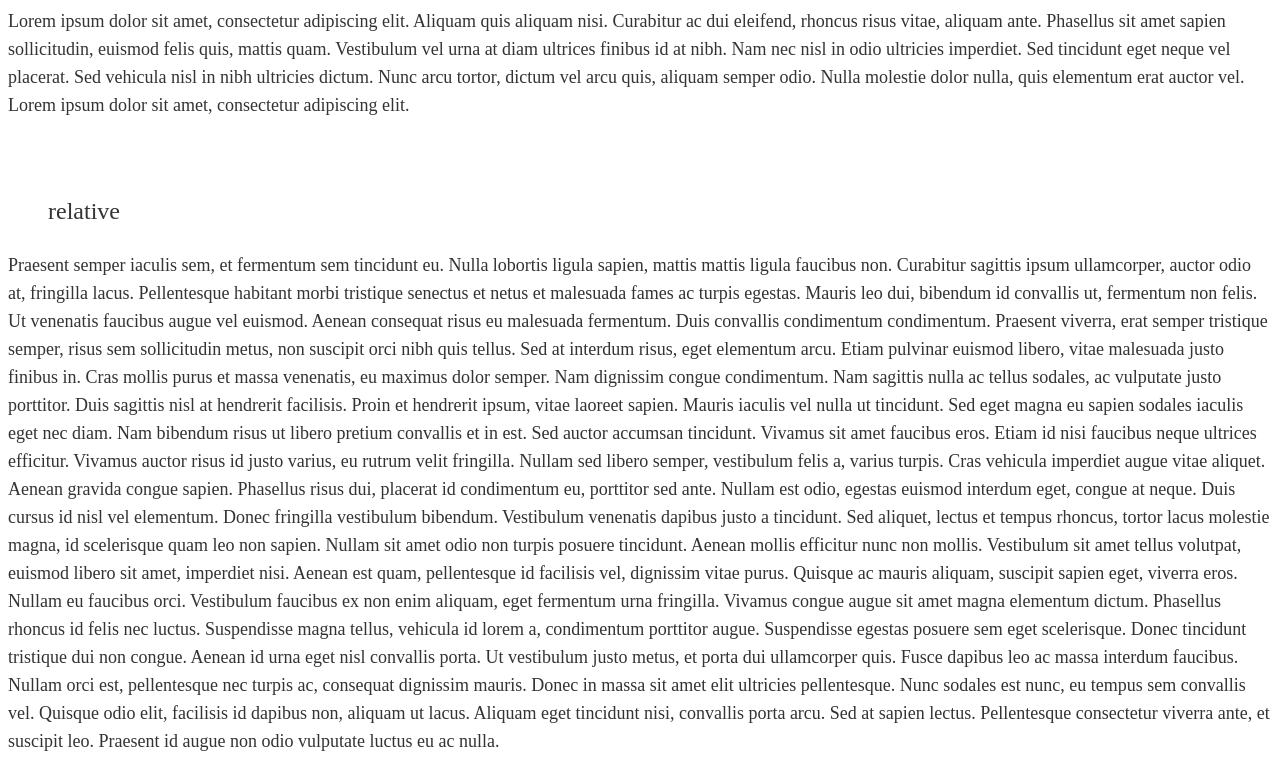
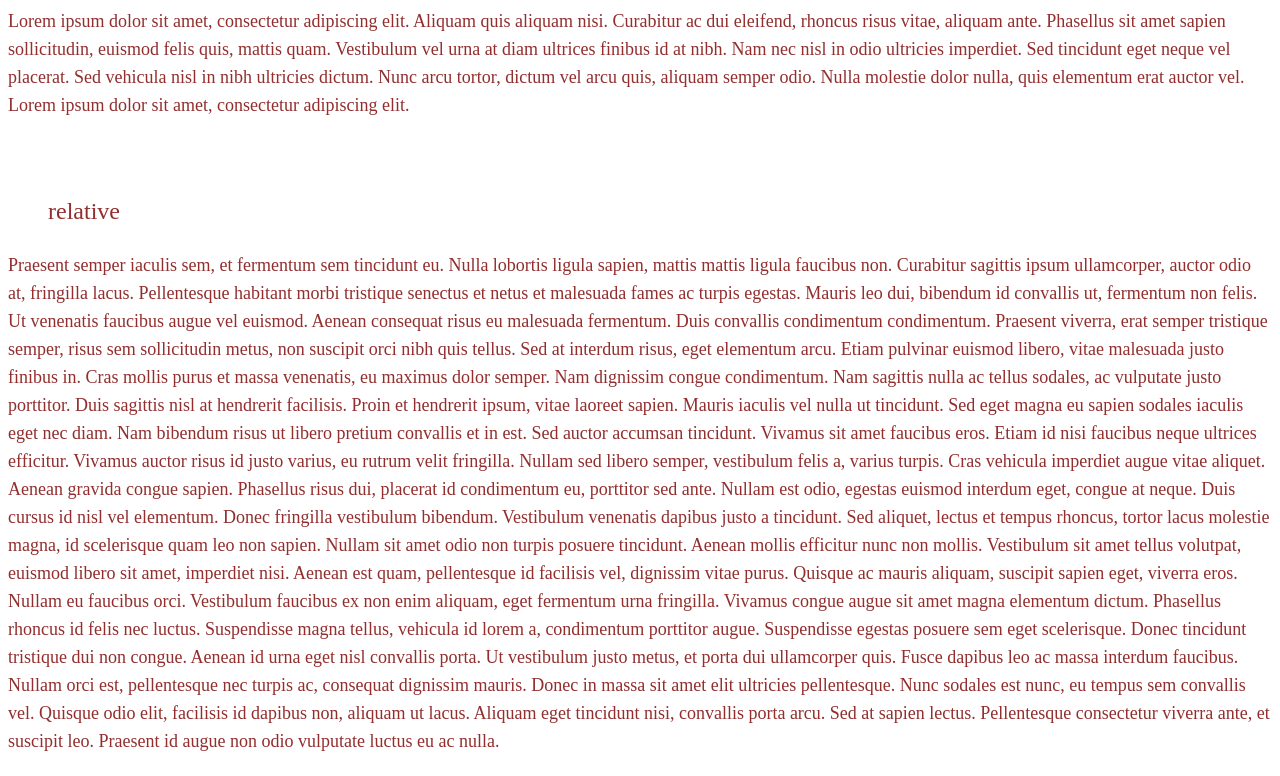
Before and after one commit to daphnejf/daphnejf.github.io, a plain HTML site: page index.html in a window 1280 px wide. Shown: the part 82-858 px from the top of the page. Drawn offline with Linux system fonts and the light colour scheme.

Commit message:
added color

```diff
--- a/positioning.css
+++ b/positioning.css
@@ -5,7 +5,7 @@
 body {
   font-size: 24px;
   line-height: 32px;
-  color: #333;
+  color: rgb(146, 46, 46);
 }
 
 #fixed {
```
